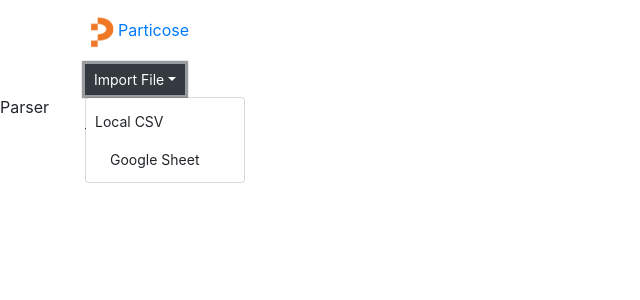
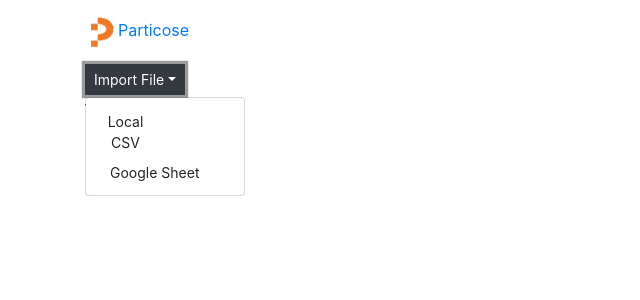
Before and after one commit to CodeCraftersAcad/parse_csv, a React (Create React App) app: page /parser in a window 1280 px wide. Both pictures are taken after a click on the button "Import File". Shown: the top 300 px of the page, without its empty margins (0-640 px from the left). Built offline with nearby package versions, Linux system fonts and the light colour scheme.

Commit message:
able to render cells after importing csv

```diff
--- /dev/null
+++ b/src/pages/Parser/CellList/index.js
@@ -0,0 +1,22 @@
+import React, { useContext, useState, useEffect } from 'react'
+import FileContext from '../../../store/fileStore'
+import './CellList.css'
+export default function CellList() {
+    const { tempObj } = useContext(FileContext);
+    const [cells, setCells] = useState([]);
+
+    useEffect(() => {
+        setCells(tempObj.cells);
+    }, [tempObj])
+
+    const cellList = cells.map(cell => (
+        <div style={{ paddingLeft: "10px", paddingRight: "10px", margin: "20px" }} key={Date.now()} id={Date.now()}>
+            <div style={{ maxHeight: "150px", padding: "15px", backgroundColor: "#eee", fontSize: "10px", overflow: "scroll" }}>
+                {JSON.stringify(cell)}
+            </div>
+        </div>
+    ))
+    return (
+        <div>{cellList}</div>
+    )
+}
--- a/src/pages/Parser/ParserNav/index.js
+++ b/src/pages/Parser/ParserNav/index.js
@@ -60,11 +60,11 @@ export default function ParserNav() {
                     </Dropdown.Toggle>
                     <Dropdown.Menu>
                         <Nav.Item>
-                            <FormLabel className='btn btn-sm'>
+                            <FormLabel className='btn mb-0 w-50 btn-sm'>
                                 Local CSV
                                 <input type="file" accept=".csv" id="localFileInput" onChange={handleLocalCsv} />
                             </FormLabel>
-                            <Dropdown.Item className='btn btn-outline-dark btn-sm'>
+                            <Dropdown.Item className='btn btn-outline-dark btn-sm w-50'>
                                 Google Sheet
                                 {/* <input type="text" onChange={handleGoogleInputChange} /> */}
                             </Dropdown.Item>
--- a/src/pages/Parser/index.js
+++ b/src/pages/Parser/index.js
@@ -1,10 +1,11 @@
 import React from 'react'
 import ParserNav from './ParserNav';
+import CellList from './CellList';
 export default function Parser() {
     return (
         <div>
             <ParserNav />
-            Parser
+            <CellList />
         </div>
     )
 }
```
Also changed, not shown: src/pages/Parser/CellList/CellList.css (added).
